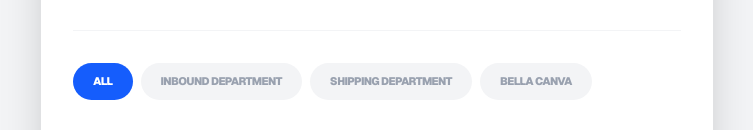
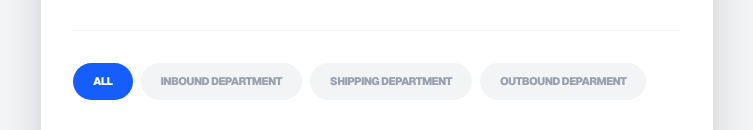
Before and after one commit to Marjoriecus/Warehouse-Seal-Tracker-, a Next.js app: page / in a window 1280 px wide. Shown: the part 372-502 px from the top of the page, without its empty margins (263-1016 px from the left). Built offline with nearby package versions, Linux system fonts and the light colour scheme; no server answers; the database is empty.

Commit message:
changed deparment name

```diff
--- a/app/page.js
+++ b/app/page.js
@@ -11,7 +11,7 @@
   const [viewFilter, setViewFilter] = useState('All');
 
   // Your Custom Departments
-  const departments = ['Inbound Department', 'Shipping Department', 'Bella Canva'];
+  const departments = ['Inbound Department', 'Shipping Department', 'Outbound Deparment'];
 
   const fetchSeals = async () => {
     const { data, error } = await supabase
```
